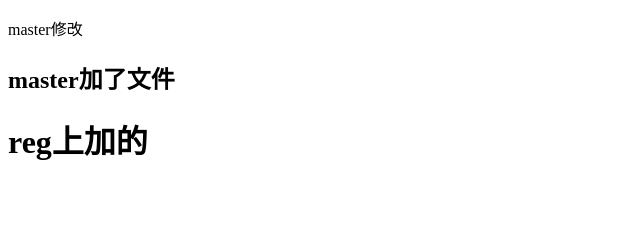
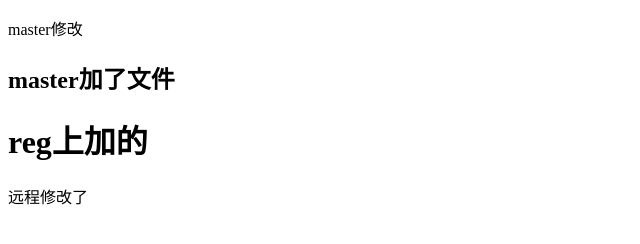
Before and after one commit to H19961107/https, a plain HTML site: page index.html in a window 1280 px wide. Shown: the whole page, without its empty margins (0-640 px from the left). Drawn offline with Linux system fonts and the light colour scheme.

Commit message:
远程修改了

```diff
--- a/index.html
+++ b/index.html
@@ -11,6 +11,7 @@
     <p>master修改</p>
     <h2>master加了文件</h2>
     <h1>reg上加的</h1>
+ <p>远程修改了</p>
 </body>
 
 </html>
```
